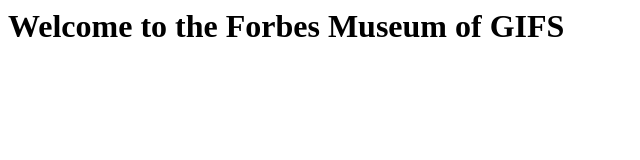
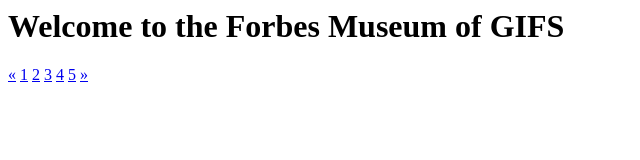
Before and after one commit to Chungzilla/forbes, a plain HTML site: page index.html in a window 1280 px wide. Shown: the full height of the page, 0-640 px from the left. Drawn offline with Linux system fonts and the light colour scheme.

Commit message:
added html layout and pagination

```diff
--- a/index.html
+++ b/index.html
@@ -6,7 +6,30 @@
     <title>Forbes GIF Museum</title>
 </head>
 <body>
-    <h1>Welcome to the Forbes Museum of GIFS</h1>
+    <div id="wrapper">
+        <div>
+                <h1>Welcome to the Forbes Museum of GIFS</h1>
+        </div>
+
+        <div class="gallery">
+
+            <div id="pages">
+                    <a href="#">&laquo;</a>
+                    <a href="#">1</a>
+                    <a class="active" href="#">2</a>
+                    <a href="#">3</a>
+                    <a href="#">4</a>
+                    <a href="#">5</a>
+                    <a href="#">&raquo;</a>
+            </div>
+
+            <div id="images">
+
+            </div>
+        </div>
+
+
+    </div>
 
 </body>
 </html>
```
